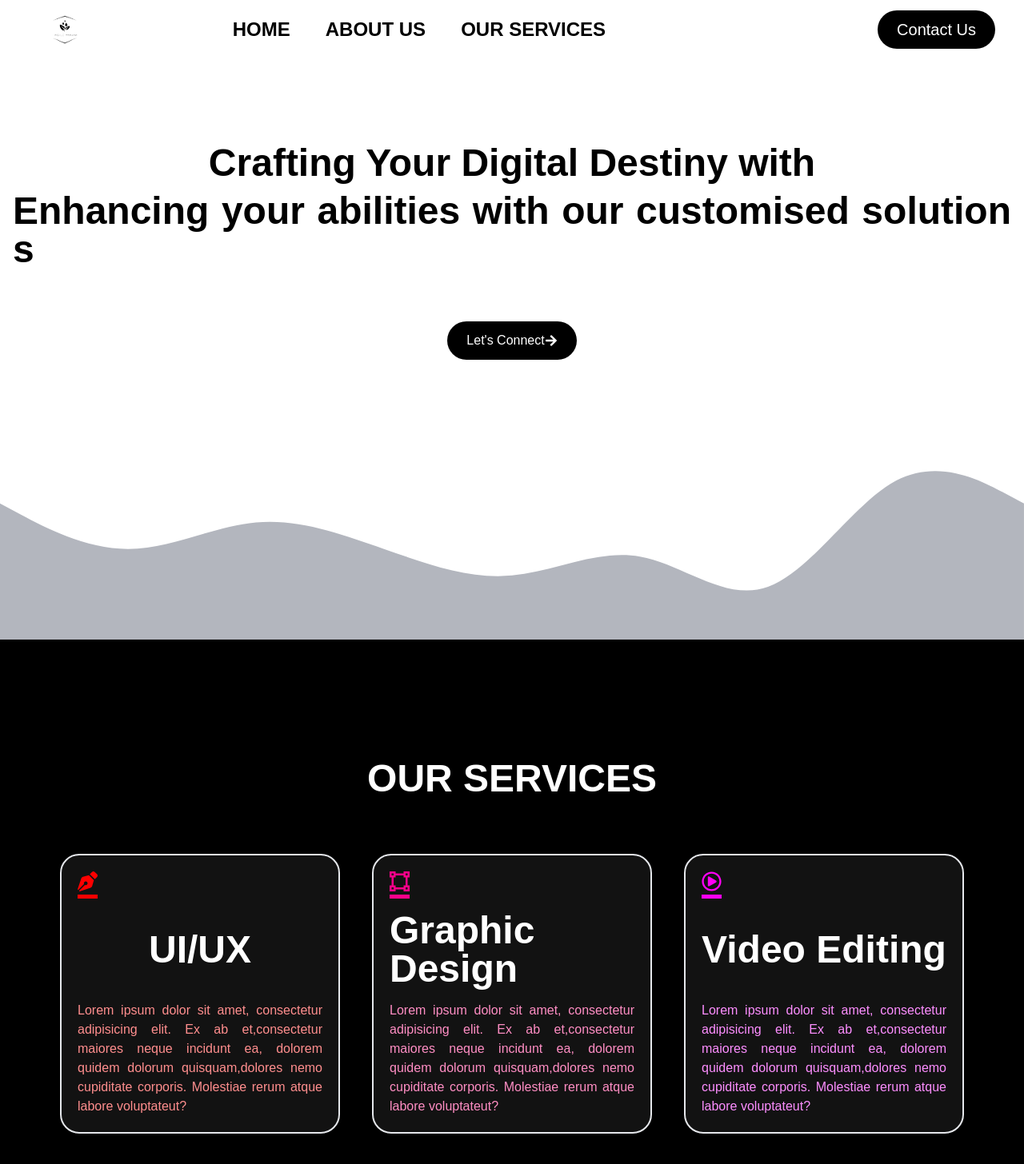
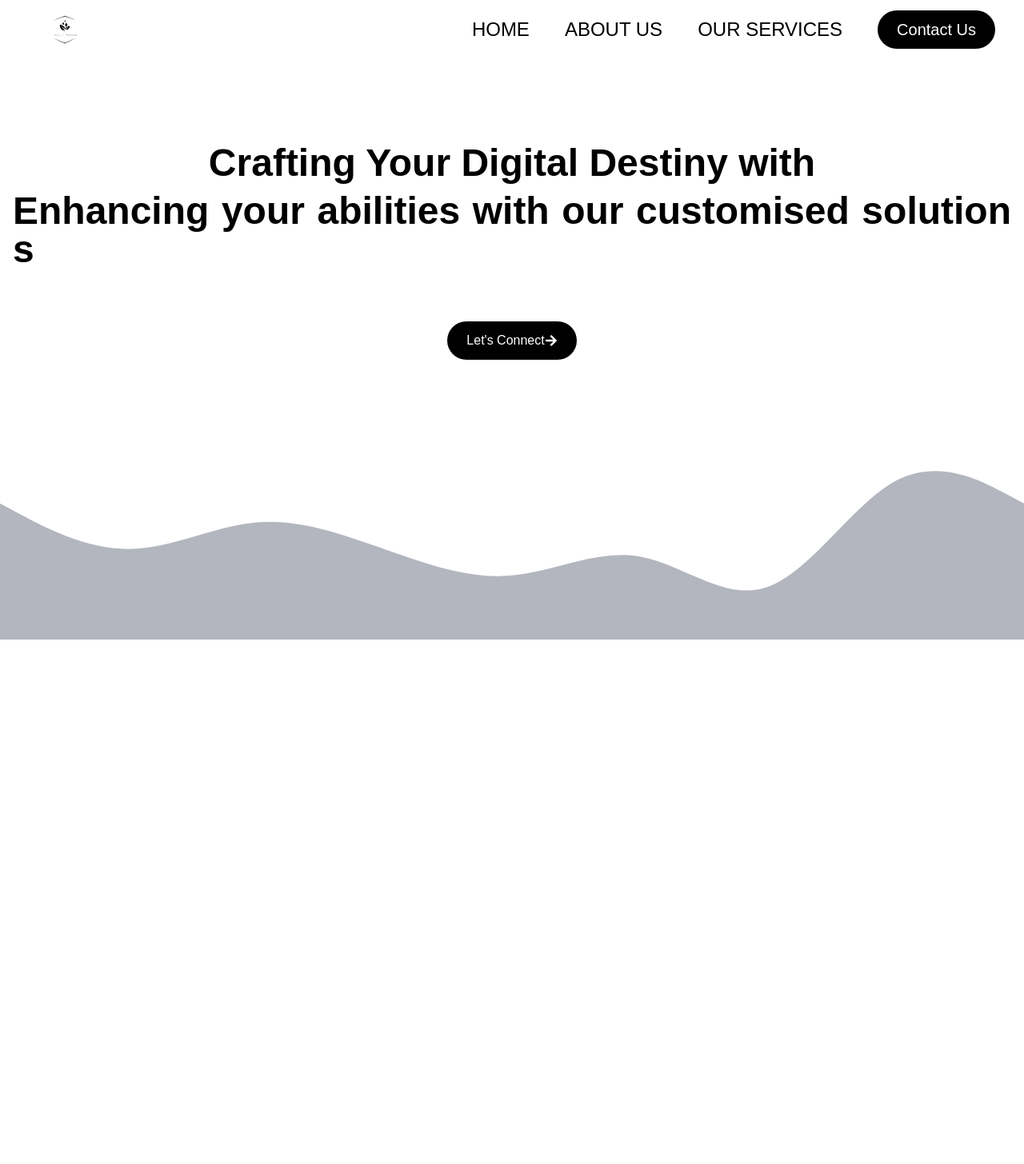
Before and after one commit to SuhasLingam/Agile-YANAM-Web, a React (Vite) app in the folder client/: page / in a window 1280 px wide. Shown: the top 1456 px of the page at 80% size. After the commit the page ends 800 px from the top, so only its background shows below. Built offline with nearby package versions, Linux system fonts and the light colour scheme; a web font is replaced by a local one.

Commit message:
navbar Updated

```diff
--- a/client/src/App.jsx
+++ b/client/src/App.jsx
@@ -9,11 +9,18 @@ function App() {
     <>
       <div>
         <Navbar />
-        <HomeBanner />
-        <OurServices />
-        <AboutUs />
+        <div>
+    <BrowserRouter>
+    <Routes>
+    <Route path="/" element={<HomeBanner />} />
+    <Route path="/services" element={<OurServices />} />
+    <Route path="/about" element={<AboutUs />} />
+    </Routes>
+    </BrowserRouter>
+
+        </div>
       </div>
-      ;
+
     </>
   );
 }
--- a/client/src/components/navbar.jsx
+++ b/client/src/components/navbar.jsx
@@ -59,7 +59,7 @@ const navbar = () => {
           {Lists.map((items) => (
             <li>
               <a href={items.link}>
-                <span className="hover:border-b-4 hover:shadow-xl hover:border-yellow-300 hover:transition-all font-semibold duration-200">
+                <span className="hover:border-b-4 hover:shadow-xl hover:border-blue-300 hover:transition-all duration-200">
                   {items.name}
                 </span>
               </a>
@@ -68,22 +68,22 @@ const navbar = () => {
         </ul>
 
         {/** Contact Us Button */}
-        <div>
-          <a
-            href="https://forms.gle/gC14oUFKpQCQS21T7"
-            className={`text-white cursor-pointer md:ml-[340px] md:flex md:visible ${
+        <div className="md:ml-11">
+          <button
+            className={`text-white  md:flex md:visible ${
               navStatus ? "block" : "hidden"
-            } text-[20px] md:p-2 p-1 rounded-3xl px-4 md:rounded-3xl md:px-6 md:mr-6 bg-[#000]`}
+            } text-[20px] md:p-2 p-1 rounded-3xl  px-4 md:rounded-3xl md:px-6 md:mr-6 bg-[#000]`}
           >
             Contact Us
-          </a>
+          </button>
         </div>
       </div>
 
       {/** Responsive Nav Menu*/}
 
       <div className="md:hidden items-centers- flex justify-center">
-        <button
+        <a
+          href="https://forms.gle/gC14oUFKpQCQS21T7"
           className="mr-2"
           onClick={() => {
             setNavStatus(!navStatus);
@@ -94,7 +94,7 @@ const navbar = () => {
           ) : (
             <HiMenu className="md:hidden text-black" size={40} />
           )}
-        </button>
+        </a>
       </div>
     </div>
   );
```
Also changed, not shown: 2 other files (tests, documents, lock files or other folders).
